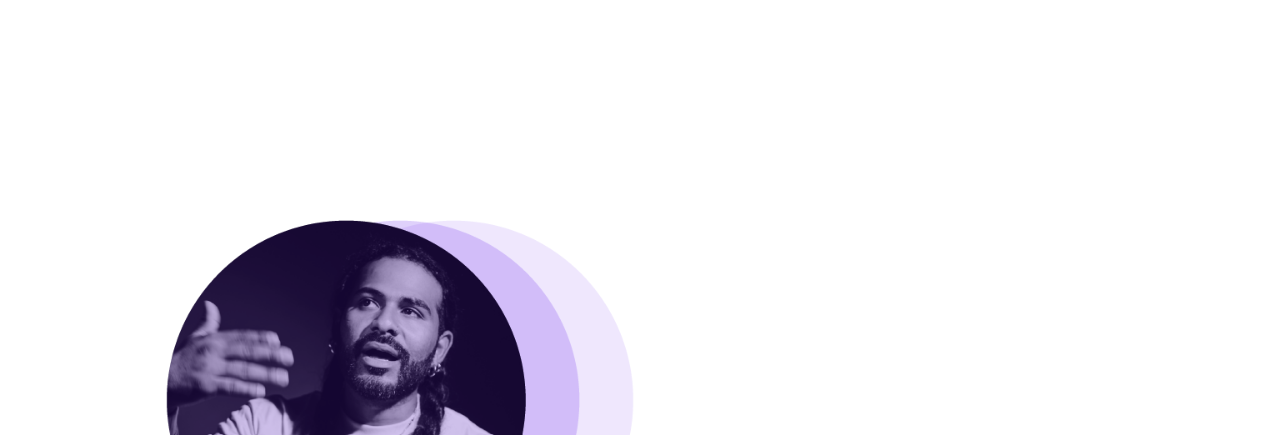
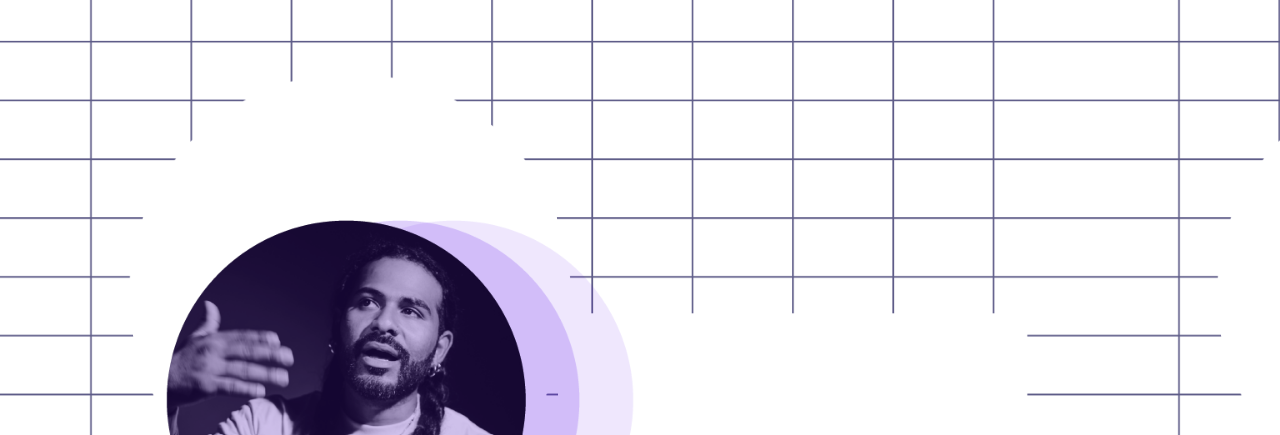
Before and after one commit to MysticElz/UX_UI_HW_17, a plain HTML site: page index.html in a window 1280 px wide. Shown: the top 435 px of the page. Drawn offline with Linux system fonts and the light colour scheme; files whose address does not match are found by name.

Commit message:
Update style.css

```diff
--- a/css/style.css
+++ b/css/style.css
@@ -7,7 +7,8 @@ body {
     height: 100vh;
     margin: 0;
     text-align: center;
-    background-image: ;
+    background-image: url("../imgs/Background.png");
+    background-size: 85%;
   }
 
 #mainGrid {
@@ -31,7 +32,7 @@ body {
 
 #heroImage {
     grid-area: heroImage;
-    background-image: url("/Users/thegodelztorres/Desktop/Columbia/WEEK 17/00-MyCode/UX_UI_HW_17/imgs/Selfie.png");
+    background-image: url("../imgs/Selfie.png");
 
 }
 
```
